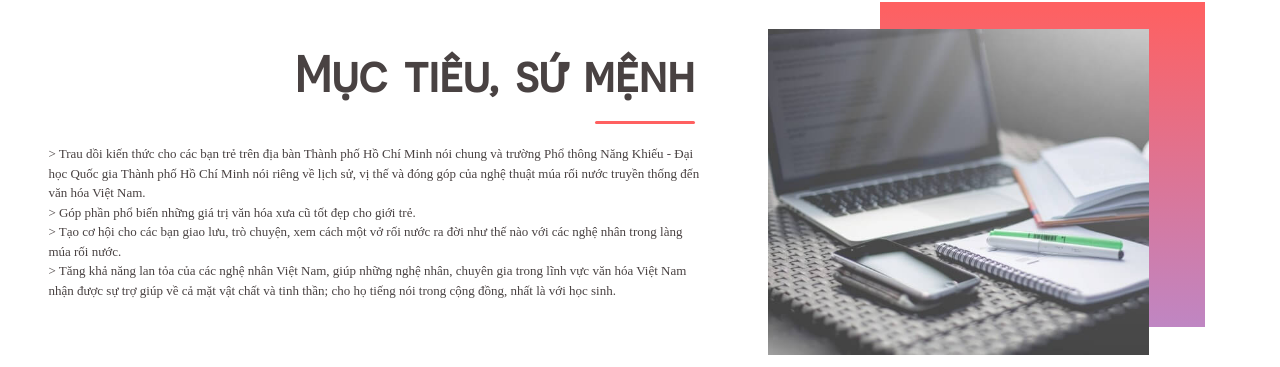
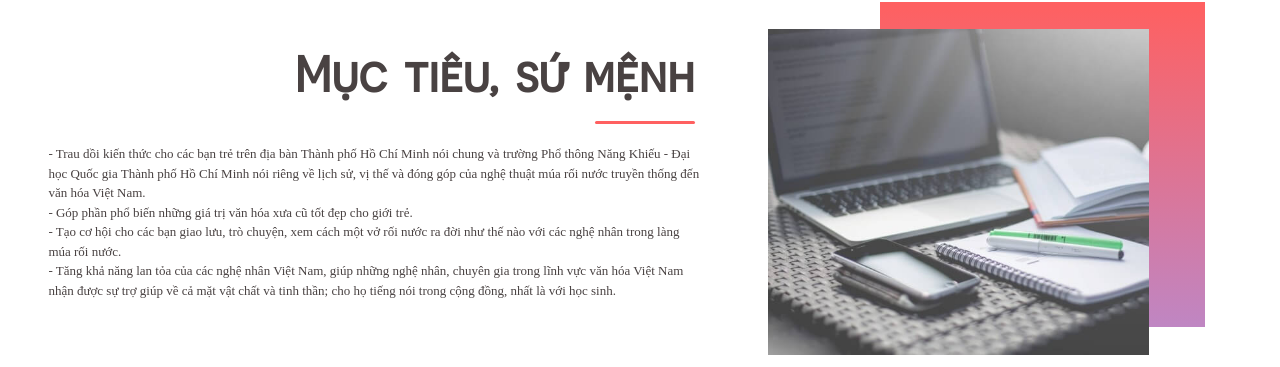
Before and after one commit to npovn/Nguon, a Jekyll site: the page aboutus.html, which Jekyll copies as it is, in a window 1280 px wide and 900 px high, scrolled down 847 px. Shown: the part 114-481 px from the top of the window. Built offline with Jekyll 4.4.1, drawn with Linux system fonts in a browser that asks for light colours.

Commit message:
Fix font issue + add logo in post

```diff
--- a/_includes/navbarforpost.html
+++ b/_includes/navbarforpost.html
@@ -277,7 +277,7 @@
   </style>
   <div class="header-container">
     <div class="navbar black">
-        <a href="../../../index.html"><img src="../../../Assets/Images/LogoTrans.png" alt="Logo" class="Logo"></a>
+        <a href="../../../index.html"><img src="../../../Assets/Images/logo.png" alt="Logo" class="Logo"></a>
 
         <ul class="PC_navbar">
             <li><a href="../../../index.html"> Home</a></li>
--- a/aboutus.html
+++ b/aboutus.html
@@ -1490,10 +1490,10 @@
         <div class="mission reveal">
             <div class="title2">
                 <h1>Mục tiêu, sứ mệnh</h1>
-                <p>> Trau dồi kiến thức cho các bạn trẻ trên địa bàn Thành phố Hồ Chí Minh nói chung và trường Phổ thông Năng Khiếu - Đại học Quốc gia Thành phố Hồ Chí Minh nói riêng về lịch sử, vị thế và đóng góp của nghệ thuật múa rối nước truyền thống đến văn hóa Việt Nam. <br>
-                > Góp phần phổ biến những giá trị văn hóa xưa cũ tốt đẹp cho giới trẻ. <br>
-                > Tạo cơ hội cho các bạn giao lưu, trò chuyện, xem cách một vở rối nước ra đời như thế nào với các nghệ nhân trong làng múa rối nước. <br>
-                > Tăng khả năng lan tỏa của các nghệ nhân Việt Nam, giúp những nghệ nhân, chuyên gia trong lĩnh vực văn hóa Việt Nam nhận được sự trợ giúp về cả mặt vật chất và tinh thần; cho họ tiếng nói trong cộng đồng, nhất là với học sinh.</p>
+                <p>- Trau dồi kiến thức cho các bạn trẻ trên địa bàn Thành phố Hồ Chí Minh nói chung và trường Phổ thông Năng Khiếu - Đại học Quốc gia Thành phố Hồ Chí Minh nói riêng về lịch sử, vị thế và đóng góp của nghệ thuật múa rối nước truyền thống đến văn hóa Việt Nam. <br>
+                - Góp phần phổ biến những giá trị văn hóa xưa cũ tốt đẹp cho giới trẻ. <br>
+                - Tạo cơ hội cho các bạn giao lưu, trò chuyện, xem cách một vở rối nước ra đời như thế nào với các nghệ nhân trong làng múa rối nước. <br>
+                - Tăng khả năng lan tỏa của các nghệ nhân Việt Nam, giúp những nghệ nhân, chuyên gia trong lĩnh vực văn hóa Việt Nam nhận được sự trợ giúp về cả mặt vật chất và tinh thần; cho họ tiếng nói trong cộng đồng, nhất là với học sinh.</p>
 
             </div>
             <div class="img_container">
--- a/footer.html
+++ b/footer.html
@@ -82,13 +82,14 @@
     .footer-col{
       width: 100%;
   }
+
   }
   </style>
   <footer class="footer">
       <div class="footer-container">
              <div class="footer-row">
                  <div class="footer-col">
-                     <h4>Chúng tôi là ai</h4>
+                     <h3 class="font1">Chúng tôi là ai</h3>
                      <p>NGUỒN là một tổ chức phi lợi nhuận do các bạn học sinh cấp 3 trên địa bàn Thành phố Hồ Chí Minh tổ chức nhằm phổ biến và phát triển các loại hình nghệ thuật dân gian của dân tộc Việt Nam. Nhiệm kỳ của Ban Tổ chức NGUỒN sẽ thay đổi mỗi năm và chủ đề sẽ thay đổi theo từng nhiệm kỳ. Nhiệm kỳ đầu tiên của dự án hướng đến chủ đề múa rối nước và những điều thú vị xung quanh nó.</p> <br> <p>Đến với NGUỒN nhiệm kỳ này, các bạn có thể trau dồi thêm nhiều kiến thức về lịch sử, vị thế và đóng góp của nghệ thuật múa rối nước truyền thống đến văn hóa Việt Nam. Ngoài ra, các bạn còn có thể cùng giao lưu, trò chuyện, xem cách một vở rối nước ra đời như thế nào với các nghệ nhân trong làng múa rối nước.
                     </p>
                 </div>
--- a/index.html
+++ b/index.html
@@ -109,7 +109,7 @@
 .title h1.font1{
     font-family: Dekar;
     font-weight: bolder;
-    margin: 0 2.5vw;
+    margin: 0  1vw  0 2.5vw ;
 }
 
 @keyframes Description_Transition {
@@ -290,7 +290,8 @@
             <div class="backgroundcover"></div>
             <img src="Assets/Images/HomeBackground.jpg" class="parallax" alt="Background">
             <div class="title">
-                <h1 class="font1">NGUỒN</h1><h1>project</h1>
+                <h1 class="font1">NGUỒN</h1>
+                <h1>project</h1>
                 <p>“Con người có tổ có tông, <br>
                 Như cây có cội, như sông có <b>NGUỒN</b>&nbsp”</p>
                 <div class="BtnContainer">
```
Also changed, not shown: 7 other files.
